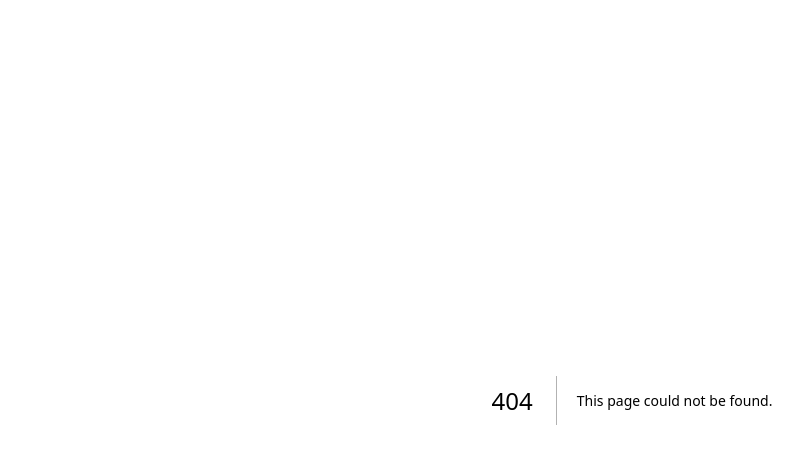
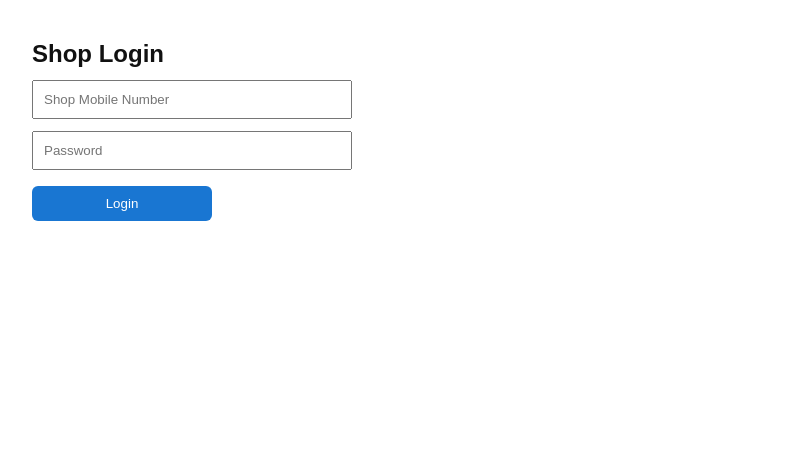
Before and after one commit to rudrajain95/gau-trust, a Next.js app: page /shop/login in a window 1280 px wide. Before the commit this address had no page. Shown: the top 464 px of the page, without its empty margins (8-811 px from the left). Built offline with nearby package versions, Linux system fonts and the light colour scheme.

Commit message:
Create page.tsx

```diff
--- /dev/null
+++ b/app/shop/login/page.tsx
@@ -0,0 +1,70 @@
+"use client";
+
+import { useState } from "react";
+
+export default function ShopLoginPage() {
+  const [mobile, setMobile] = useState("");
+  const [password, setPassword] = useState("");
+
+  const loginShop = async () => {
+    if (!mobile || !password) {
+      alert("Enter mobile and password");
+      return;
+    }
+
+    const res = await fetch("/api/shop/login", {
+      method: "POST",
+      headers: {
+        "Content-Type": "application/json"
+      },
+      body: JSON.stringify({ mobile, password })
+    });
+
+    const data = await res.json();
+
+    if (data.success) {
+      localStorage.setItem("shopLogin", "true");
+      localStorage.setItem("shopId", data.shop.id);
+      localStorage.setItem("shopName", data.shop.name);
+      window.location.href = "/shop/dashboard";
+    } else {
+      alert(data.message);
+    }
+  };
+
+  return (
+    <div style={{ padding: 40, fontFamily: "Arial" }}>
+      <h2>Shop Login</h2>
+
+      <input
+        placeholder="Shop Mobile Number"
+        value={mobile}
+        onChange={(e) => setMobile(e.target.value)}
+        style={{ display: "block", marginTop: 12, padding: 10, width: 320 }}
+      />
+
+      <input
+        type="password"
+        placeholder="Password"
+        value={password}
+        onChange={(e) => setPassword(e.target.value)}
+        style={{ display: "block", marginTop: 12, padding: 10, width: 320 }}
+      />
+
+      <button
+        onClick={loginShop}
+        style={{
+          marginTop: 16,
+          padding: 10,
+          width: 180,
+          background: "#1976d2",
+          color: "white",
+          border: "none",
+          borderRadius: 6
+        }}
+      >
+        Login
+      </button>
+    </div>
+  );
+}
```
